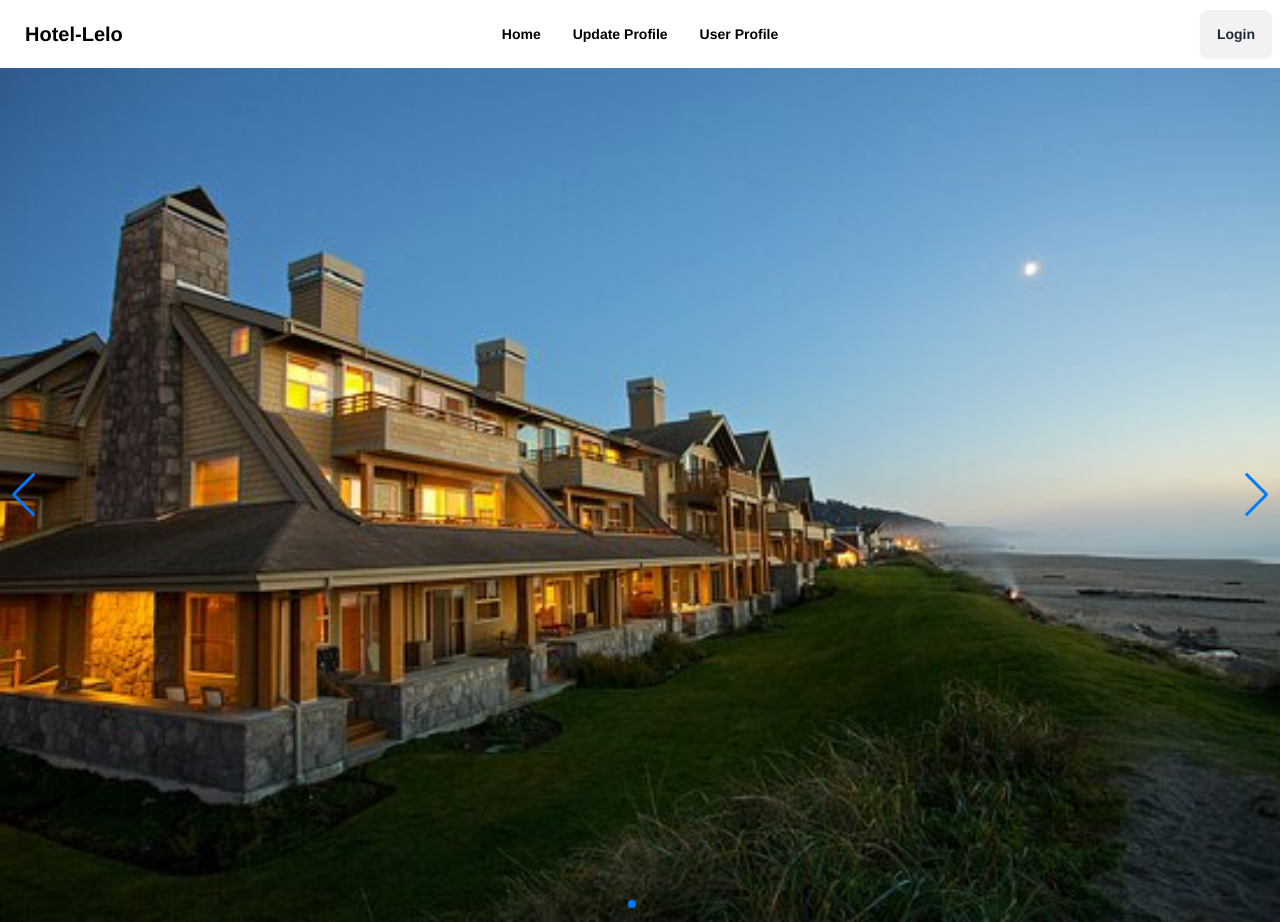
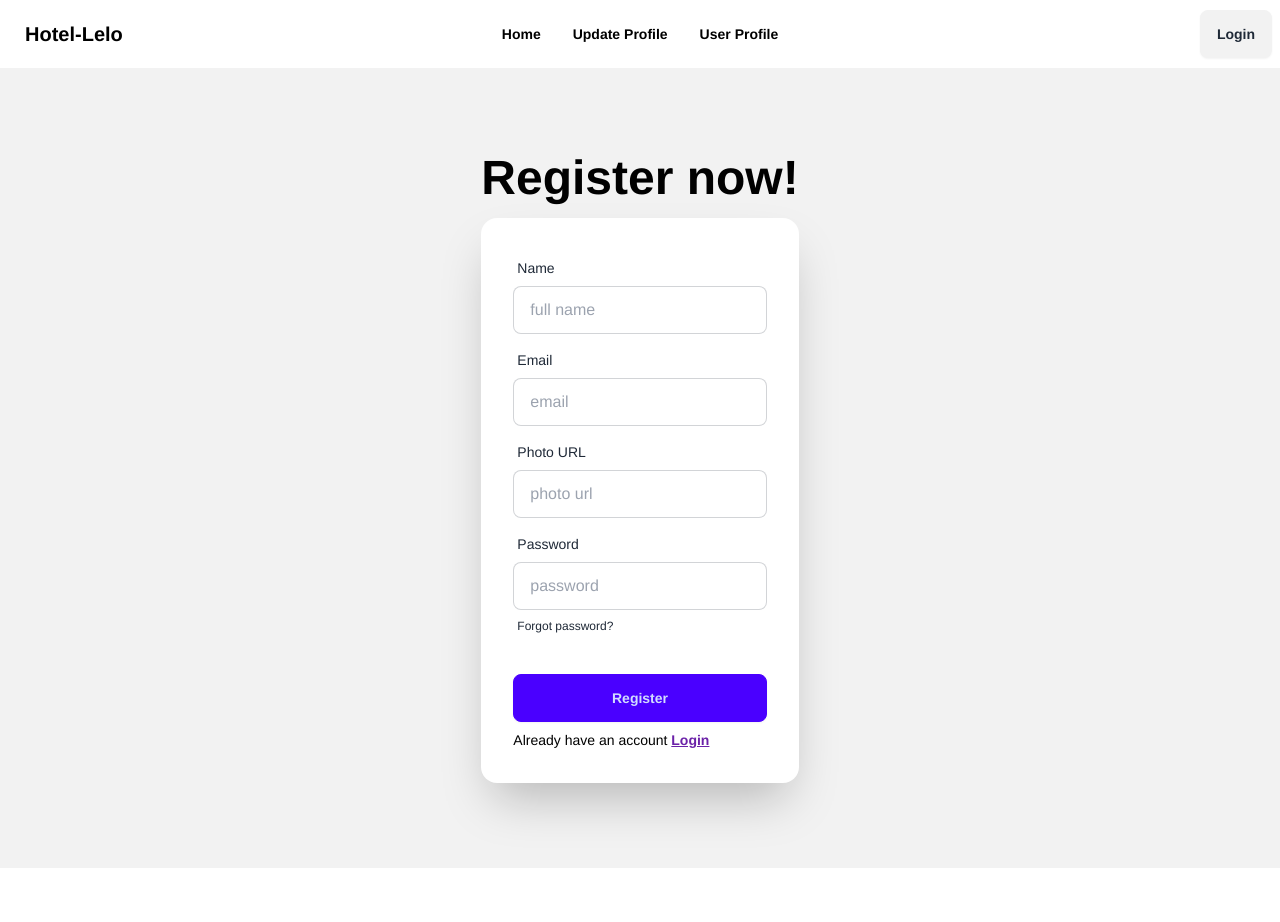
Before and after one commit to azaaaaaaaaad/hotel-management, a React (Vite) app: page /register in a window 1280 px wide. After the commit the page ends 868 px from the top, so only its background shows below. Built offline with nearby package versions, Linux system fonts and the light colour scheme; no server answers.

Commit message:
slider updated from swiper js

```diff
--- a/src/HomePage/Home/Home.jsx
+++ b/src/HomePage/Home/Home.jsx
@@ -1,3 +1,4 @@
+
 import Swipper from "../Swipper/Swipper";
 
 
--- a/src/HomePage/Navbar/Navbar.jsx
+++ b/src/HomePage/Navbar/Navbar.jsx
@@ -30,7 +30,7 @@ const Navbar = () => {
                         {links}
                     </ul>
                 </div>
-                <a className="btn btn-ghost text-xl">Hotel-Lelo</a>
+                <Link to={'/'} className="btn btn-ghost text-xl">Hotel-Lelo</Link>
             </div>
             <div className="navbar-center hidden lg:flex">
                 <ul className="menu menu-horizontal px-1">
--- a/src/Root/Root.jsx
+++ b/src/Root/Root.jsx
@@ -1,11 +1,11 @@
-import Home from "../HomePage/Home/Home";
+import { Outlet } from "react-router-dom";
 import Navbar from '../HomePage/Navbar/Navbar'
 
 const Root = () => {
     return (
         <div>
             <Navbar></Navbar>
-            <Home></Home>
+            <Outlet></Outlet>
         </div>
     );
 };
```
